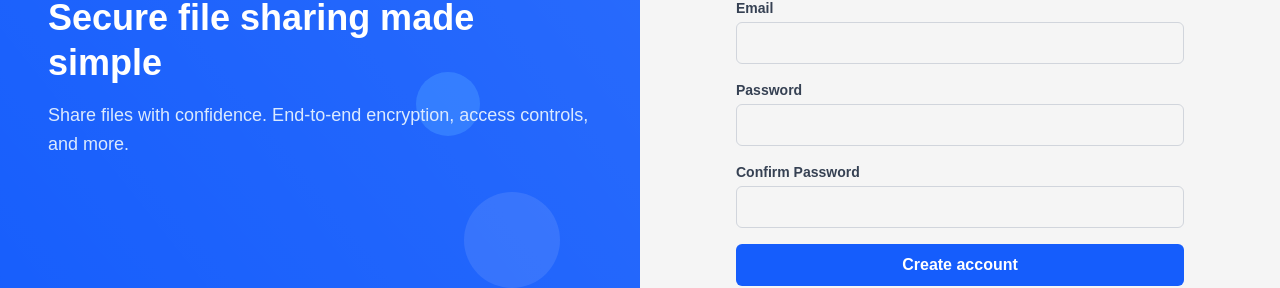
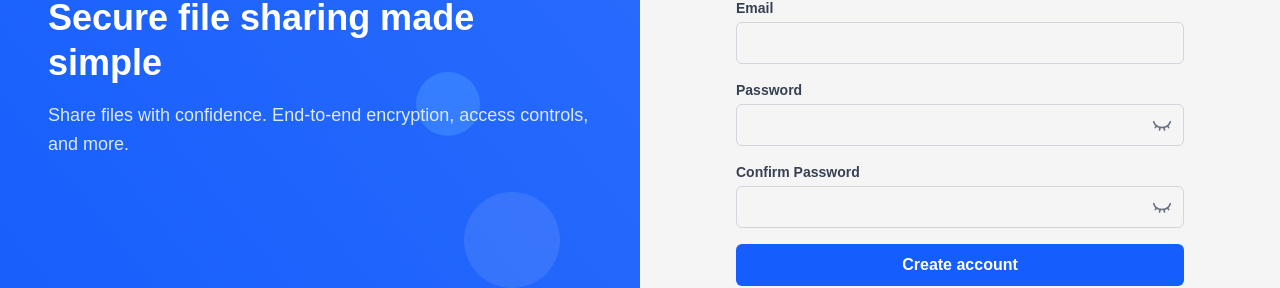
Before and after one commit to COS301-SE-2025/Secure-File-Sharing-Platform, a Next.js app in the folder sfsp-ui/: page /auth in a window 1280 px wide. Both pictures are taken after a click on the element "Sign Up". Shown: the part 328-616 px from the top of the page. Built offline with nearby package versions, Linux system fonts and the light colour scheme.

Commit message:
Final touch ups on the settings page, fixed the sidebar settings dropdown behaviour, replaced the windows ref with a modal for the platform design consistency

```diff
--- a/sfsp-ui/app/Settings/accountSettings/page.js
+++ b/sfsp-ui/app/Settings/accountSettings/page.js
@@ -56,6 +56,7 @@ export default function AccountSettings() {
   const [deleteErrors, setDeleteErrors] = useState({});
   const [deleteMessage, setDeleteMessage] = useState('');
   const [isDeleting, setIsDeleting] = useState(false);
+  const [showDeleteModal, setShowDeleteModal] = useState(false);
 
   useEffect(() => {
     async function fetchProfile() {
@@ -188,16 +189,11 @@ export default function AccountSettings() {
       return;
     }
     setDeleteErrors({});
-
-    const confirmed = window.confirm(
-      'Are you sure you want to delete your account? This action cannot be undone.'
-    );
-    if (confirmed) {
-      handleConfirmDelete();
-    }
+    setShowDeleteModal(true);
   };
 
   const handleConfirmDelete = async () => {
+    setShowDeleteModal(false);
     setIsDeleting(true);
     try {
       const token = localStorage.getItem('token');
@@ -227,6 +223,12 @@ export default function AccountSettings() {
       setIsDeleting(false);
     }
   };
+
+  const handleCancelDelete = () => {
+    setShowDeleteModal(false);
+  };
+
+
 
   const handleUploadPhoto = () => {
     try {
@@ -615,7 +617,7 @@ export default function AccountSettings() {
       </div>
 
       {/* Main Content */}
-      <div className="flex-1 bg-gray-50 dark:bg-[#1E2A3A] text-gray-900 dark:text-white min-h-screen">
+      <div className="flex-1 bg-gray-50 dark:bg-gray-900 text-gray-900 dark:text-white min-h-screen">
         <div className="bg-gray-200 dark:bg-gray-800 text-gray-800 dark:text-white h-16 flex items-center px-6 shadow-sm">
           <div className="flex items-center gap-4">
             <h1 className="text-2xl font-semibold text-blue-500 ">ACCOUNT SETTINGS</h1>
@@ -1227,6 +1229,36 @@ export default function AccountSettings() {
           )}
         </div>
       </div>
+
+      {/* Delete Account Confirmation Modal */}
+      {showDeleteModal && (
+        <div className="fixed inset-0 bg-gray-900 bg-opacity-50 flex items-center justify-center z-50">
+          <div className="bg-white dark:bg-gray-800 p-6 rounded-lg shadow-lg max-w-md w-full mx-4">
+            <h3 className="text-lg font-semibold text-gray-900 dark:text-white mb-4">
+              Confirm Account Deletion
+            </h3>
+            <p className="text-sm text-gray-600 dark:text-gray-400 mb-6">
+              Are you sure you want to delete your account? This action cannot be undone and all your data will be permanently lost.
+            </p>
+            <div className="flex justify-end space-x-3">
+              <button
+                type="button"
+                onClick={handleCancelDelete}
+                className="px-4 py-2 bg-gray-200 dark:bg-gray-600 text-gray-800 dark:text-white rounded-md hover:bg-gray-300 dark:hover:bg-gray-500"
+              >
+                Cancel
+              </button>
+              <button
+                type="button"
+                onClick={handleConfirmDelete}
+                className="px-4 py-2 bg-red-600 text-white rounded-md hover:bg-red-700"
+              >
+                Yes, Delete Account
+              </button>
+            </div>
+          </div>
+        </div>
+      )}
     </div>
   );
 }
--- a/sfsp-ui/app/auth/page.js
+++ b/sfsp-ui/app/auth/page.js
@@ -6,6 +6,7 @@ import { useRouter } from "next/navigation";
 import Image from "next/image";
 import Loader from '@/app/dashboard/components/Loader';
 import { getSodium } from "@/app/lib/sodium";
+import { EyeClosed, Eye } from 'lucide-react';
 import { v4 as uuidv4 } from "uuid";
 //import * as sodium from 'libsodium-wrappers-sumo';
 import { generateLinearEasing } from "framer-motion";
@@ -25,6 +26,9 @@ export default function AuthPage() {
   const [loaderMessage, setLoaderMessage] = useState("Loading...");
   const [message, setMessage] = useState(null);
   const [fieldErrors, setFieldErrors] = useState({});
+  const [showLoginPassword, setShowLoginPassword] = useState(false);
+  const [showSignupPassword, setShowSignupPassword] = useState(false);
+  const [showConfirmPassword, setShowConfirmPassword] = useState(false);
 
   const [loginData, setLoginData] = useState({ email: "", password: "" });
   const [signupData, setSignupData] = useState({
@@ -544,15 +548,29 @@ export default function AuthPage() {
                   >
                     Password
                   </label>
+                  <div className="relative">
                     <input
                       id="login-password"
                       name="password"
-                    type="password"
+                      type={showLoginPassword ? 'text' : 'password'}
                       value={loginData.password}
                       onChange={handleChange(setLoginData)}
                       required
-                    className="w-full border dark:border-gray-400 border-gray-300 rounded-md px-4 py-2 focus:outline-none focus:ring-2 focus:ring-blue-500 text-gray-900"
+                      className="w-full border dark:border-gray-400 border-gray-300 rounded-md px-4 py-2 pr-10 focus:outline-none focus:ring-2 focus:ring-blue-500 text-gray-900"
                     />
+                    <button
+                      type="button"
+                      onClick={() => setShowLoginPassword(!showLoginPassword)}
+                      className="absolute inset-y-0 right-0 flex items-center pr-3"
+                      aria-label={showLoginPassword ? 'Hide password' : 'Show password'}
+                    >
+                      {showLoginPassword ? (
+                        <Eye className="h-5 w-5 text-gray-500 hover:text-gray-700" />
+                      ) : (
+                        <EyeClosed className="h-5 w-5 text-gray-500 hover:text-gray-700" />
+                      )}
+                    </button>
+                  </div>
                 </div>
                 <div className="flex items-center justify-between">
                   <Link
@@ -679,20 +697,34 @@ export default function AuthPage() {
                   >
                     Password
                   </label>
+                    <div className="relative">
                       <input
                         id="password"
                         name="password"
-                    type="password"
+                        type={showSignupPassword ? 'text' : 'password'}
                         value={signupData.password}
                         onChange={handleChange(setSignupData)}
                         required
-                    className={`w-full border dark:border-gray-400 border-gray-300 rounded-md px-4 py-2 focus:outline-none focus:ring-2 focus:ring-blue-500 text-gray-900 ${
+                        className={`w-full border dark:border-gray-400 border-gray-300 rounded-md px-4 py-2 pr-10 focus:outline-none focus:ring-2 focus:ring-blue-500 text-gray-900 ${
                           fieldErrors.password ? 'border-red-500' : ''
                         }`}
                       />
+                      <button
+                        type="button"
+                        onClick={() => setShowSignupPassword(!showSignupPassword)}
+                        className="absolute inset-y-0 right-0 flex items-center pr-3"
+                        aria-label={showSignupPassword ? 'Hide password' : 'Show password'}
+                      >
+                        {showSignupPassword ? (
+                          <Eye className="h-5 w-5 text-gray-500 hover:text-gray-700" />
+                        ) : (
+                          <EyeClosed className="h-5 w-5 text-gray-500 hover:text-gray-700" />
+                        )}
+                      </button>
                     {fieldErrors.password && (
                       <p className="text-red-500 text-sm mt-1">{fieldErrors.password}</p>
                     )}
+                  </div>
                 </div>
                 <div>
                   <label
@@ -701,17 +733,31 @@ export default function AuthPage() {
                   >
                     Confirm Password
                   </label>
+                    <div className="relative">
                       <input
                         id="confirmPassword"
                         name="confirmPassword"
-                    type="password"
+                        type={showConfirmPassword ? 'text' : 'password'}
                         value={signupData.confirmPassword}
                         onChange={handleChange(setSignupData)}
                         required
-                    className={`w-full border dark:border-gray-400 border-gray-300 rounded-md px-4 py-2 focus:outline-none focus:ring-2 focus:ring-blue-500 text-gray-900 ${
+                        className={`w-full border dark:border-gray-400 border-gray-300 rounded-md px-4 py-2 pr-10 focus:outline-none focus:ring-2 focus:ring-blue-500 text-gray-900 ${
                           fieldErrors.confirmPassword ? 'border-red-500' : ''
                         }`}
                       />
+                      <button
+                        type="button"
+                        onClick={() => setShowConfirmPassword(!showConfirmPassword)}
+                        className="absolute inset-y-0 right-0 flex items-center pr-3"
+                        aria-label={showConfirmPassword ? 'Hide confirm password' : 'Show confirm password'}
+                      >
+                        {showConfirmPassword ? (
+                          <Eye className="h-5 w-5 text-gray-500 hover:text-gray-700" />
+                        ) : (
+                          <EyeClosed className="h-5 w-5 text-gray-500 hover:text-gray-700" />
+                        )}
+                      </button>
+                    </div>
                   {fieldErrors.confirmPassword && (
                     <p className="text-red-500 text-sm mt-1">{fieldErrors.confirmPassword}</p>
                   )}
--- a/sfsp-ui/app/dashboard/components/Loader.js
+++ b/sfsp-ui/app/dashboard/components/Loader.js
@@ -1,4 +1,3 @@
-// components/Loader.js
 import { motion } from 'framer-motion';
 import { useTheme } from 'next-themes';
 import Image from 'next/image';
--- a/sfsp-ui/app/dashboard/components/Sidebar.js
+++ b/sfsp-ui/app/dashboard/components/Sidebar.js
@@ -2,7 +2,7 @@
 
 'use client';
 
-import { useEffect, useState } from 'react';
+import {useRef, useEffect, useState } from 'react';
 import { usePathname, useRouter } from 'next/navigation';
 import { useTheme } from 'next-themes';
 import Image from 'next/image';
@@ -11,6 +11,7 @@ import { FileText, Grid3X3, Users, Clock, Trash2, Settings, ChevronDown,LogOut,}
 export default function Sidebar() {
   const pathname = usePathname();
   const router = useRouter();
+  const dropdownRef = useRef(null);
   const [user, setUser] = useState(null);
   const [dropdownOpen, setDropdownOpen] = useState(false);
   const [settingsOpen, setSettingsOpen] = useState(false);
@@ -49,6 +50,20 @@ export default function Sidebar() {
 
     fetchProfile();
   }, []);
+
+  useEffect(() => {
+    const handleClickOutside = (event) => {
+      if (dropdownRef.current && !dropdownRef.current.contains(event.target)) {
+        setSettingsOpen(false);
+      }
+    };
+
+    document.addEventListener("mousedown", handleClickOutside);
+    return () => {
+      document.removeEventListener("mousedown", handleClickOutside);
+    };
+  }, []);
+
 
   const handleLogout = () => {
     localStorage.removeItem('token');
@@ -161,7 +176,7 @@ export default function Sidebar() {
         </div>
 
         {/* Settings Dropdown */}
-        <div className="relative">
+        <div className="relative" ref={dropdownRef}>
           <button
             data-testid="settings-dropdown"
             onClick={() => setSettingsOpen((prev) => !prev)}
```
Lines whose indentation alone changed are shown as unchanged.
